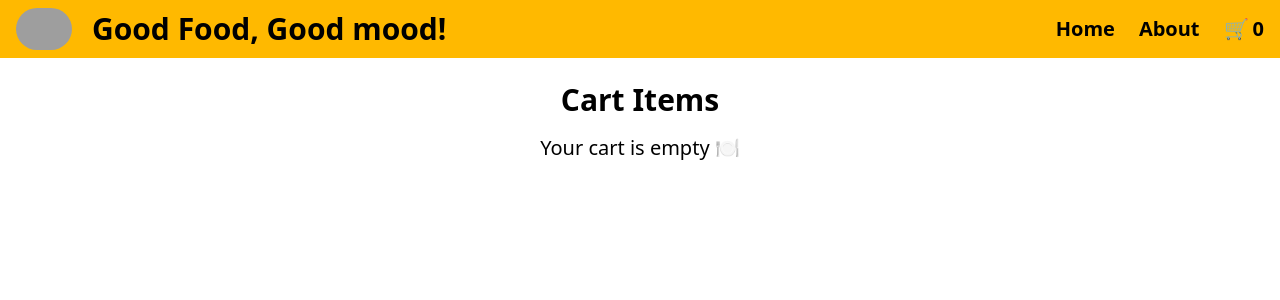
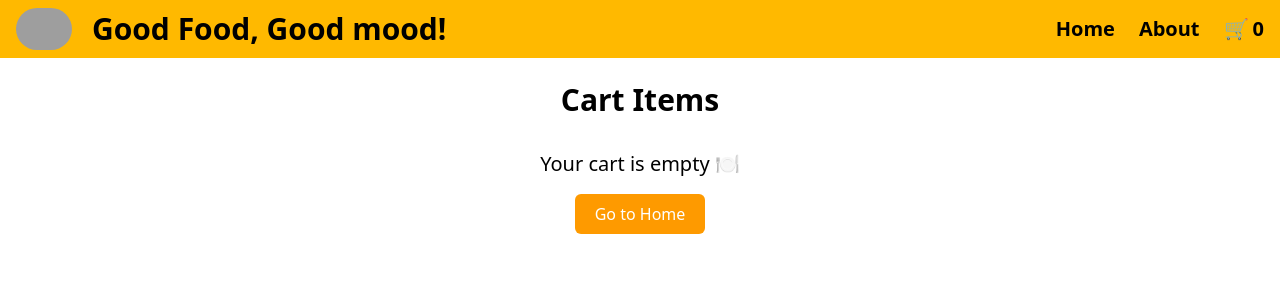
Before and after one commit to Madhuharika756/Tastezy_ReactProject, a React (Vite) app: page /cart in a window 1280 px wide. Shown: the top 300 px of the page. Built offline with nearby package versions, Linux system fonts and the light colour scheme; grey boxes are pictures that could not be loaded.

Commit message:
Tasztezy-food-explorer

```diff
--- a/src/components/Cart.jsx
+++ b/src/components/Cart.jsx
@@ -1,6 +1,7 @@
 import { useSelector, useDispatch } from "react-redux";
 import ItemList from "./ItemList";
 import { clearCart } from "../slices/cartSlice";
+import { Link } from "react-router-dom";
 
 const Cart = () => {
   const cartItems = useSelector((store) => store.cart.items);
@@ -22,9 +23,17 @@ const Cart = () => {
       </h1>
 
       {cartItems.length === 0 ? (
-        <h2 className="text-center text-xl">
-          Your cart is empty 🍽️
-        </h2>
+        <div className="text-center mt-8">
+          <h2 className="text-xl mb-4">
+            Your cart is empty 🍽️
+          </h2>
+
+          <Link to="/">
+            <button className="bg-amber-500 text-white px-5 py-2 rounded-md hover:bg-amber-600 transition">
+              Go to Home
+            </button>
+          </Link>
+        </div>
       ) : (
         <>
           <ItemList itemCards={cartItems} />
```
